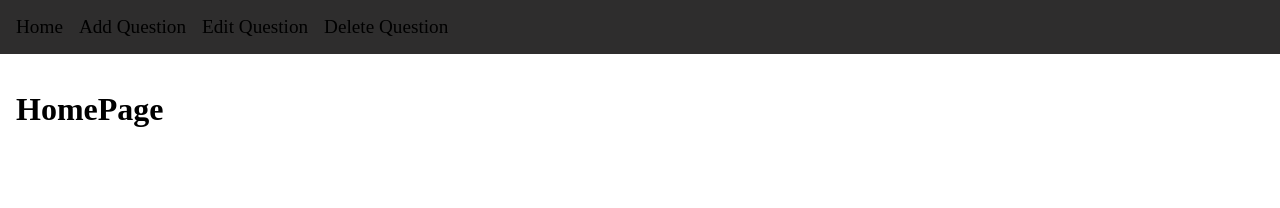
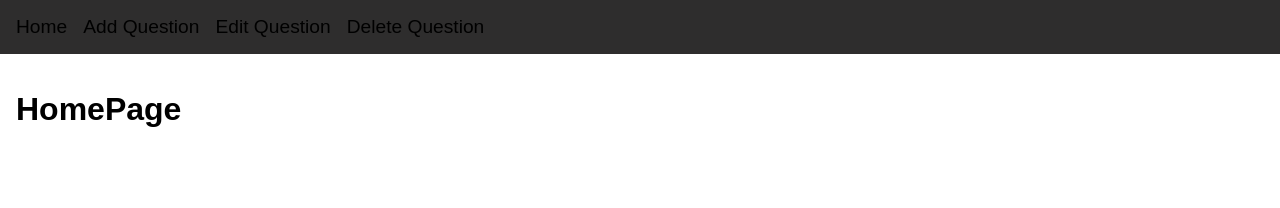
Before and after one commit to tchowdhuryf/Trivia-App-FE, a React (Vite) app: page / in a window 1280 px wide. Shown: the top 208 px of the page. Built offline with nearby package versions, Linux system fonts and the light colour scheme.

Commit message:
feat(index.css): add global font family

```diff
--- a/src/index.css
+++ b/src/index.css
@@ -1,3 +1,4 @@
 body {
   margin: 0;
+  font-family: Arial, sans-serif;
 }
```
